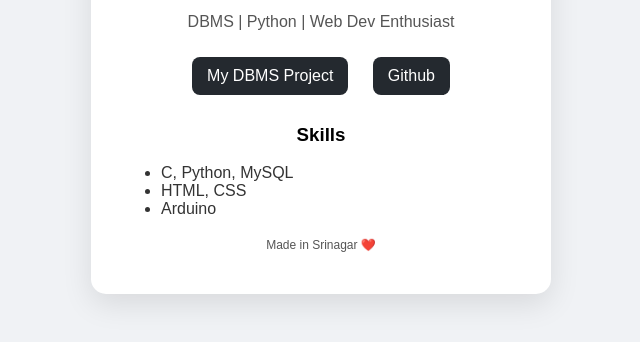
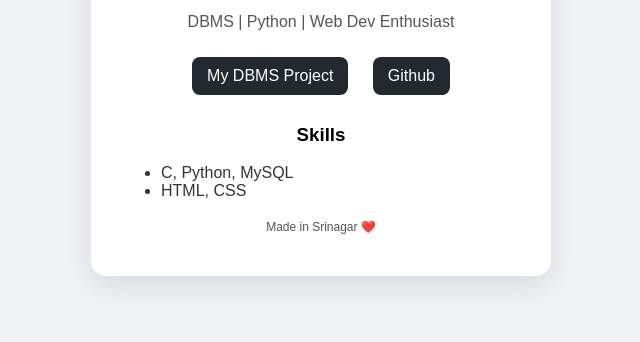
Before and after one commit to tripti-s-16/tripti-s-16.github.io, a plain HTML site: page index.html in a window 1280 px wide. Shown: the part 352-694 px from the top of the page, without its empty margins (319-959 px from the left). Drawn offline with Linux system fonts and the light colour scheme.

Commit message:
Update index.html

```diff
--- a/index.html
+++ b/index.html
@@ -19,7 +19,6 @@
 <ul>
 <li>C, Python, MySQL</li>
 <li>HTML, CSS</li>
-<li>Arduino</li>
 </ul>
 <p class="footer">Made in Srinagar ❤️</p>
 </div>
```
